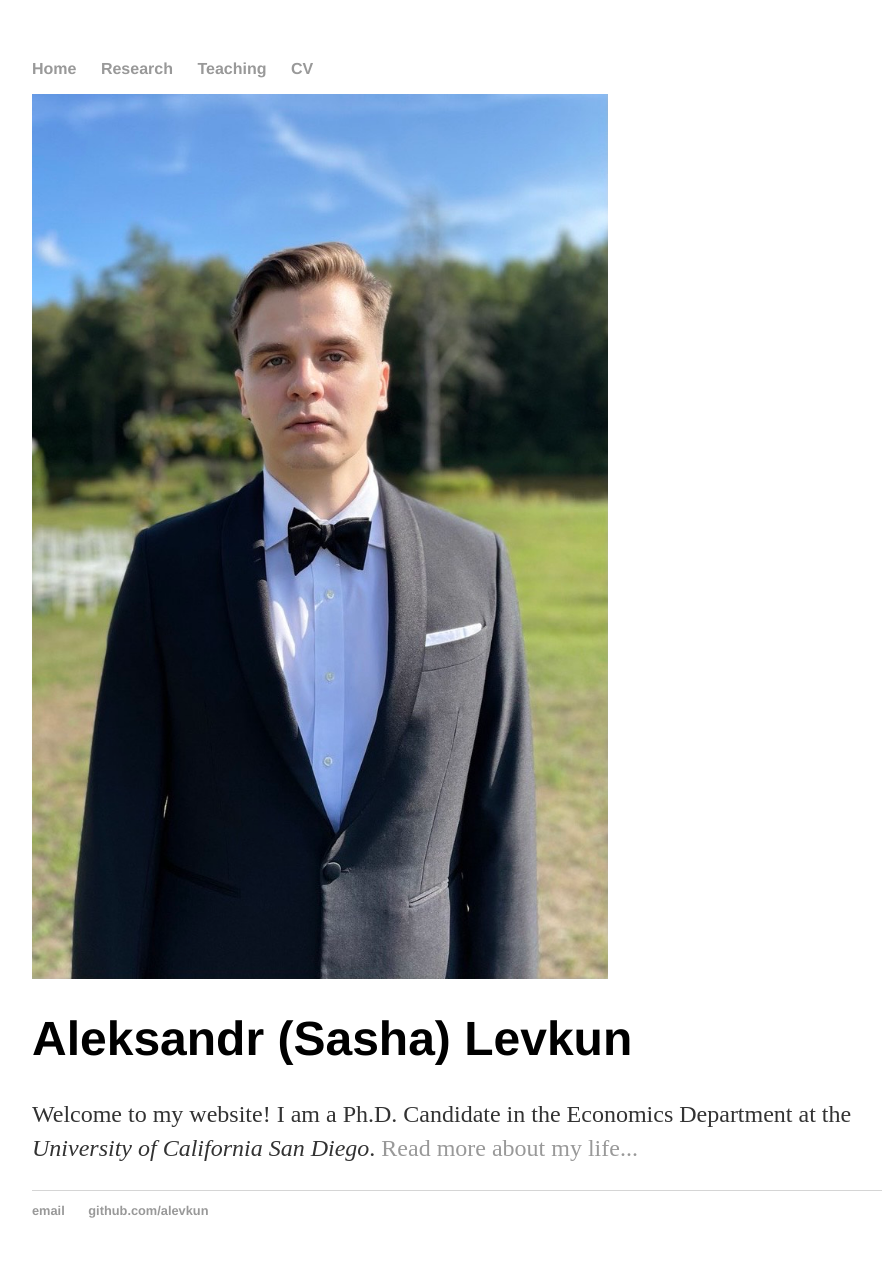
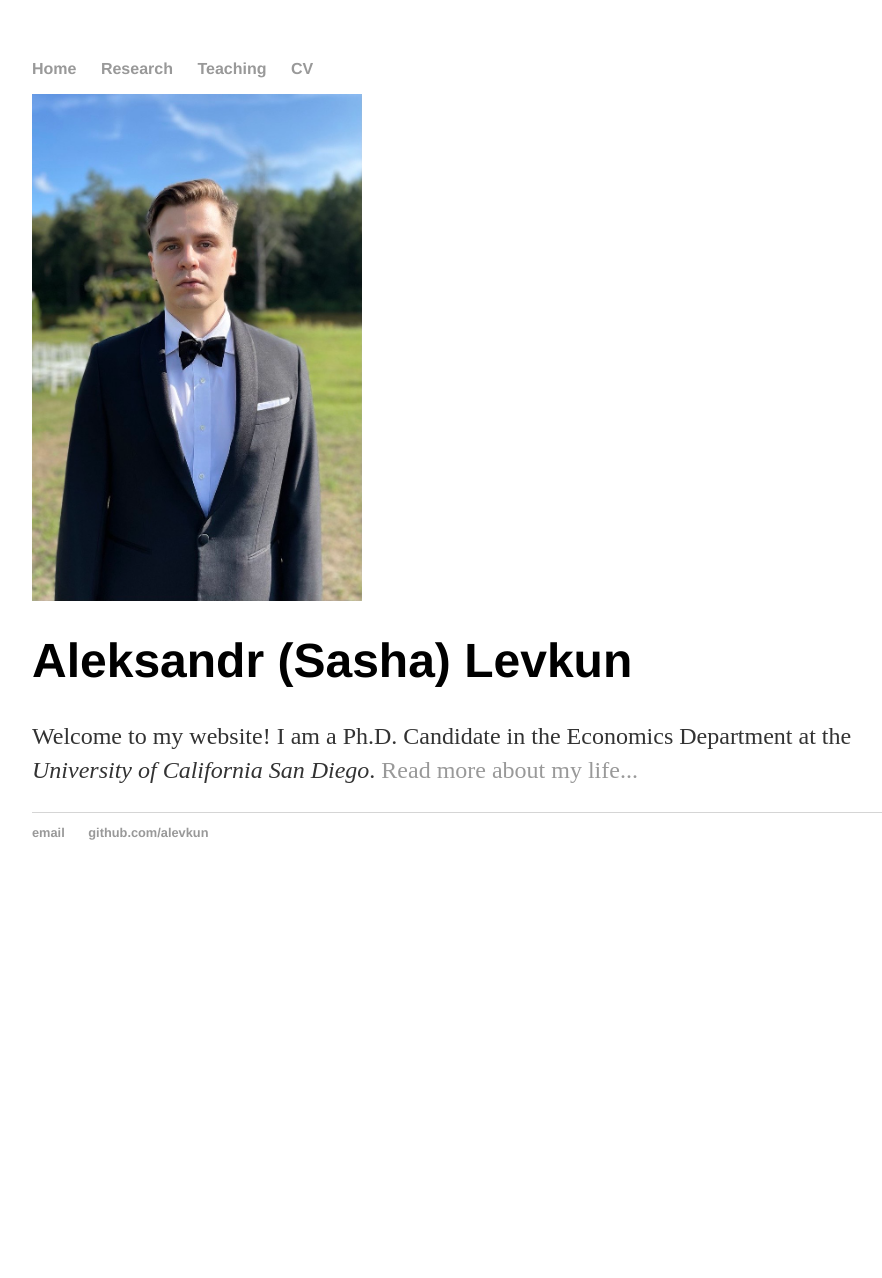
Before and after one commit to alevkun/alevkun.github.io, a Jekyll site: the page built from index.html, in a window 1280 px wide. Shown: the whole page, without its empty margins (160-1042 px from the left). Built offline with Jekyll 4.4.1, drawn with Linux system fonts in a browser that asks for light colours; after the commit the page ends 900 px from its top, so only the background shows below that.

Commit message:
Update index.html

```diff
--- a/index.html
+++ b/index.html
@@ -2,6 +2,6 @@
 layout: default
 title: Aleksandr Levkun
 ---
-<img src="https://alevkun.github.io/assets/headshot.JPG" style="width: 45vw; min-width: 330px;" align="top"/>
+<img src="https://alevkun.github.io/assets/headshot.JPG" style="width: 15vw; min-width: 330px;" align="top"/>
 <h1>Aleksandr (Sasha) Levkun</h1>
 <p>Welcome to my website! I am a Ph.D. Candidate in the Economics Department at the <em>University of California San Diego</em>. <a href="/about">Read more about my life...</a></p>
```
